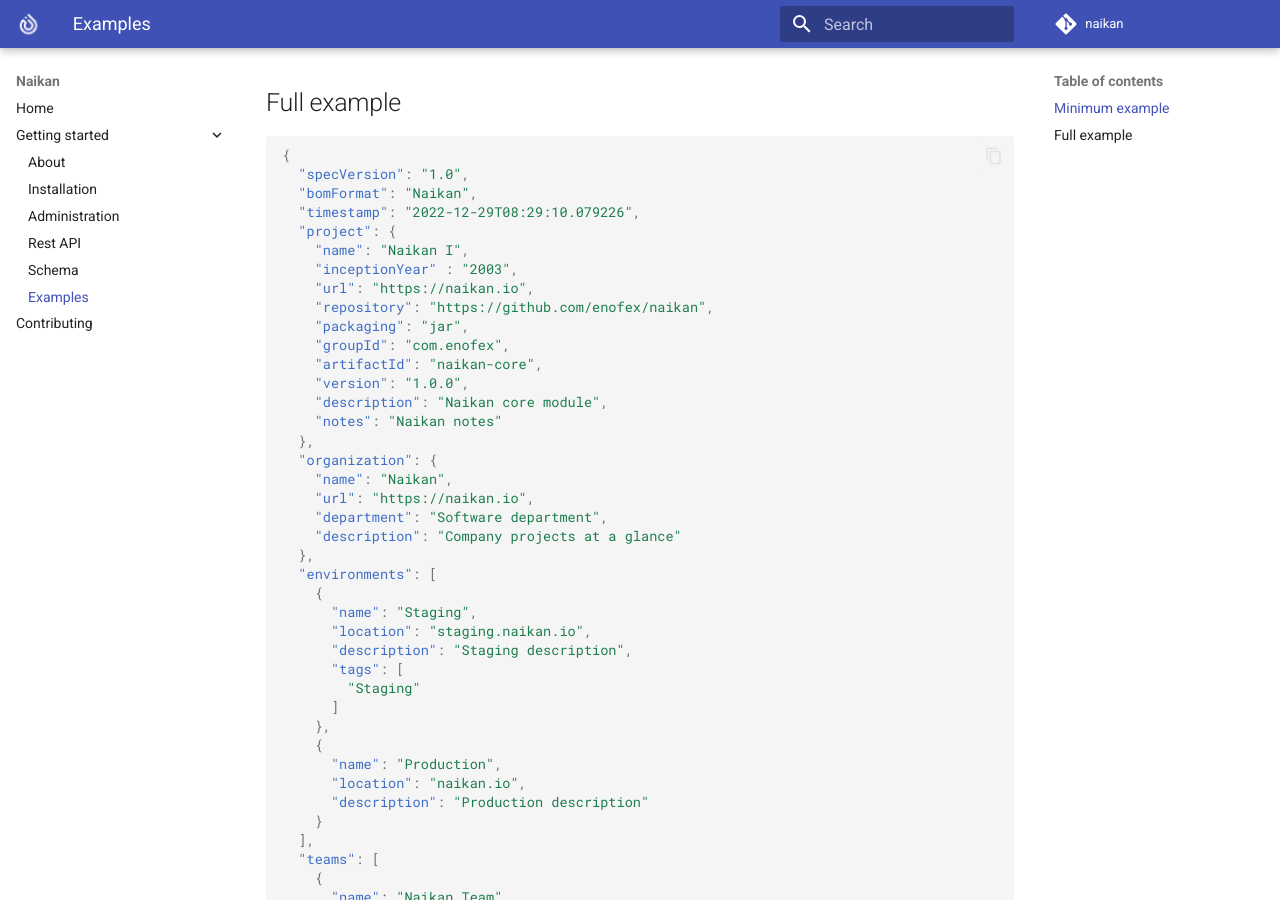
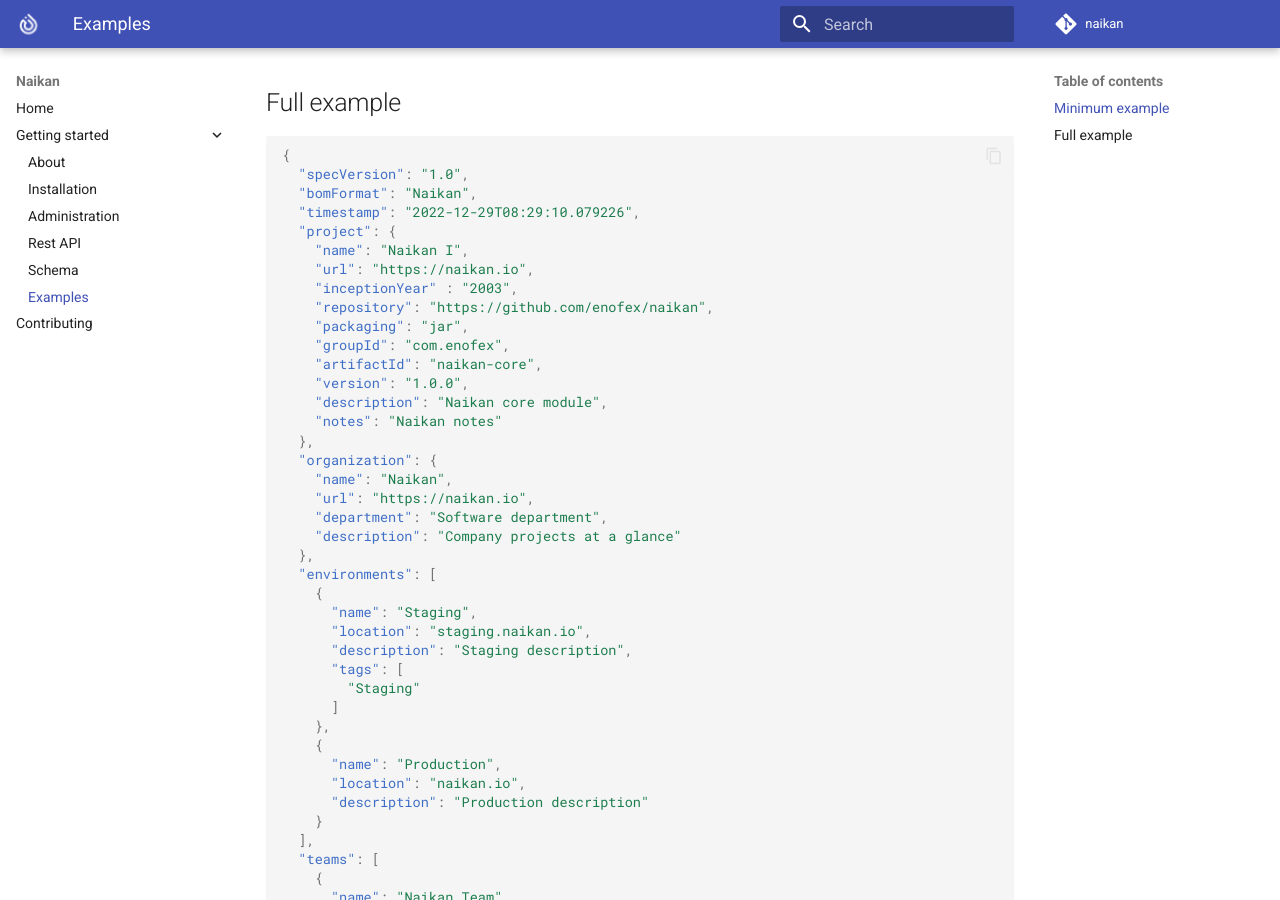
Before and after one commit to enofex/naikan, an MkDocs documentation site: the page built from docs/examples.md, in a window 1280 px wide and 900 px high, scrolled down 464 px. Built offline with MkDocs 1.6.1 and Material for MkDocs 9.7.7, drawn with Linux system fonts in a browser that asks for light colours; comment, search, counter and statistics services are not loaded.

Commit message:
Reorder project values

```diff
--- a/docs/examples.md
+++ b/docs/examples.md
@@ -25,8 +25,8 @@
   "timestamp": "2022-12-29T08:29:10.079226",
   "project": {
     "name": "Naikan I",
+    "url": "https://naikan.io",
     "inceptionYear" : "2003",
-    "url": "https://naikan.io",
     "repository": "https://github.com/enofex/naikan",
     "packaging": "jar",
     "groupId": "com.enofex",
```
